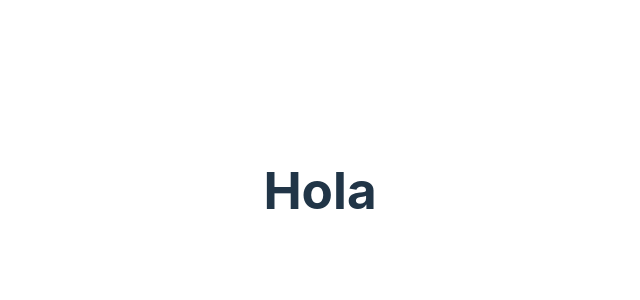
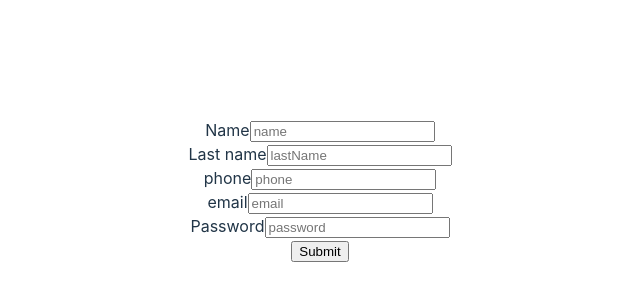
Before and after one commit to hernanortiz18/houseOfDev-src, a React (Vite) app in the folder Front/: page / in a window 1280 px wide. Shown: the part 210-510 px from the top of the page, without its empty margins (320-960 px from the left). Built offline with nearby package versions, Linux system fonts and the light colour scheme.

Commit message:
add component user Register

```diff
--- a/Front/package.json
+++ b/Front/package.json
@@ -11,11 +11,13 @@
   },
   "dependencies": {
     "axios": "^1.6.1",
+    "bootstrap": "^5.3.2",
     "react": "^18.2.0",
     "react-dom": "^18.2.0",
     "react-router": "^6.18.0",
     "react-router-dom": "^6.18.0",
-    "redux": "^4.2.1"
+    "redux": "^4.2.1",
+    "sass": "^1.69.5"
   },
   "devDependencies": {
     "@types/react": "^18.2.15",
--- /dev/null
+++ b/Front/src/commons/Register.jsx
@@ -0,0 +1,90 @@
+import React, { useState } from "react";
+import axios from "axios";
+import { useNavigate } from "react-router";
+import "../styles/register.scss";
+
+const Register = () => {
+  const navigate = useNavigate();
+
+  const [registerData, setRegisterData] = useState({
+    name: "",
+    lastName: "",
+    phone: "",
+    email: "",
+    password: "",
+  });
+
+  const handleChange = (e) => {
+    setRegisterData({
+      ...registerData,
+      [e.target.name]: e.target.value,
+    });
+  };
+
+  const handleSubmit = (e) => {
+    e.preventDefault();
+    axios
+      .post("http://localhost:8000/api/users/register", {
+        name: registerData.name,
+        lastName: registerData.lastName,
+        phone: registerData.phone,
+        email: registerData.email,
+        password: registerData.password,
+      })
+      .then((res) => res.data)
+      .then(() => navigate("/login"));
+  };
+
+  return (
+    <form onSubmit={handleSubmit} className="formRegister">
+      <label htmlFor="name">Name</label>
+      <input
+        value={registerData.name}
+        type="text"
+        name="name"
+        placeholder="name"
+        onChange={handleChange}
+      />
+      <br />
+      <label htmlFor="lastName">Last name</label>
+      <input
+        value={registerData.lastName}
+        type="text"
+        name="lastName"
+        placeholder="lastName"
+        onChange={handleChange}
+      />
+      <br />
+      <label htmlFor="phone">phone</label>
+      <input
+        value={registerData.phone}
+        type="text"
+        name="phone"
+        placeholder="phone"
+        onChange={handleChange}
+      />
+      <br />
+      <label htmlFor="email">email</label>
+      <input
+        value={registerData.email}
+        type="text"
+        name="email"
+        placeholder="email"
+        onChange={handleChange}
+      />
+      <br />
+      <label htmlFor="password">Password</label>
+      <input
+        value={registerData.password}
+        type="password"
+        name="password"
+        placeholder="password"
+        onChange={handleChange}
+      />
+      <br />
+      <input type="submit" />
+    </form>
+  );
+};
+
+export default Register;
--- a/Front/src/main.jsx
+++ b/Front/src/main.jsx
@@ -3,9 +3,10 @@ import ReactDOM from "react-dom/client";
 import App from "./App.jsx";
 import "./index.css";
 import { BrowserRouter } from "react-router-dom";
+import Register from "./commons/Register.jsx";
 
 ReactDOM.createRoot(document.getElementById("root")).render(
   <BrowserRouter>
-    <App />
+    <Register />
   </BrowserRouter>
 );
```
Also changed, not shown: Front/src/styles/register.scss (added), 1 other file (tests, documents, lock files or other folders).
